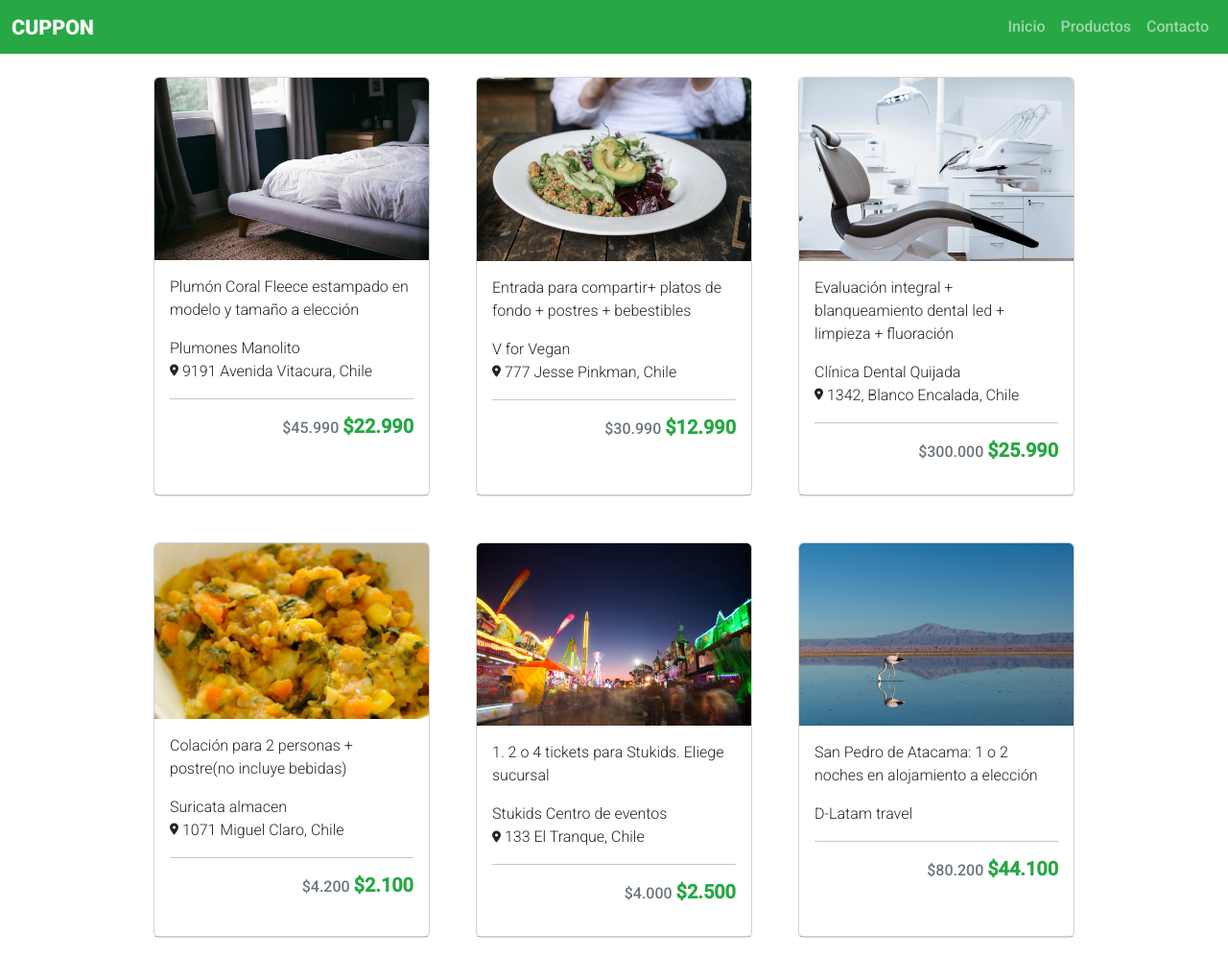
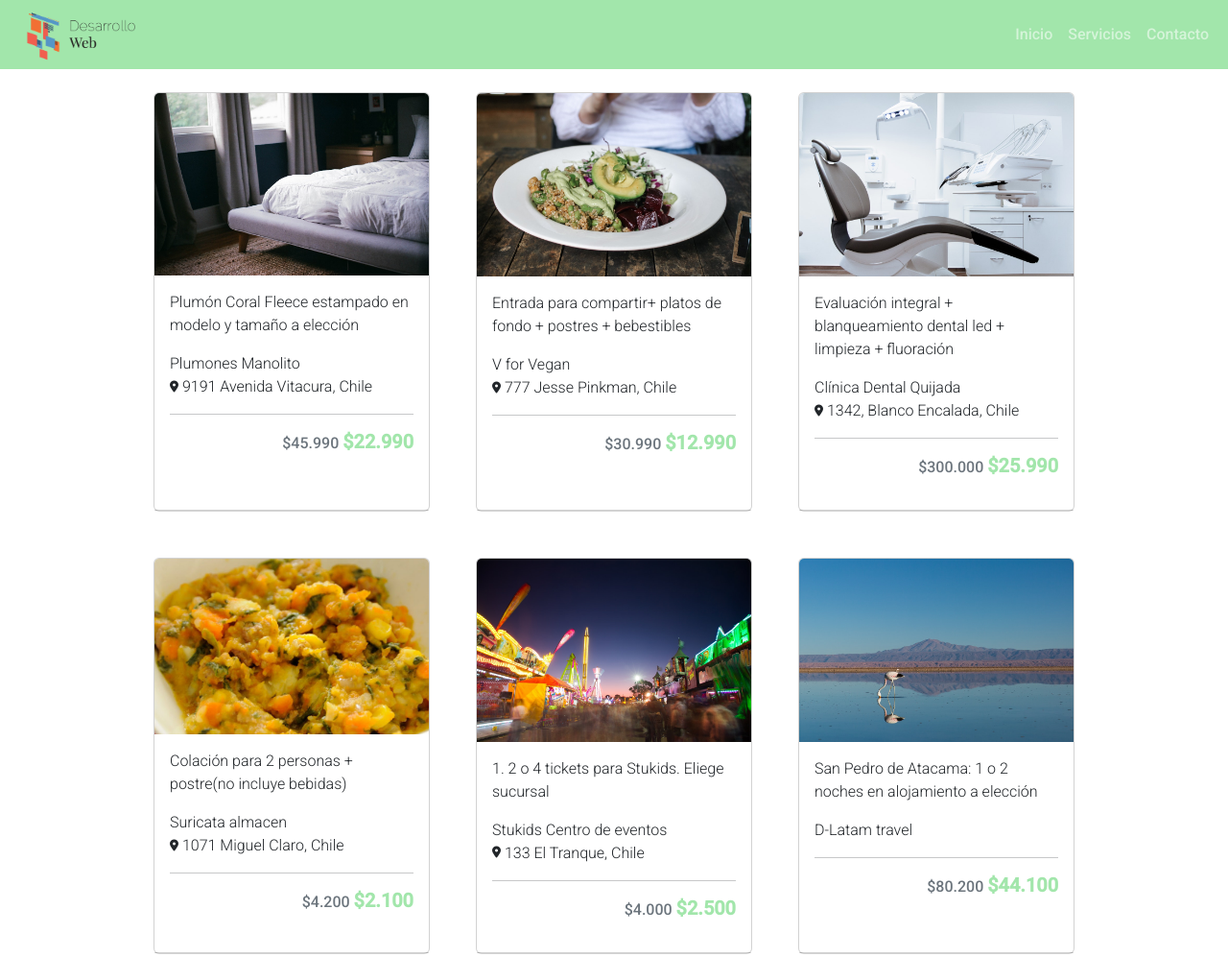
Before and after one commit to CamiloAliaga295/portafolio-final, a plain HTML site: page index.html in a window 1280 px wide. Shown: the top 997 px of the page at 96% size. Drawn offline with nearby package versions, Linux system fonts and the light colour scheme.

Commit message:
cambio logo y colores del sitio web

```diff
--- a/assets/css/style.css
+++ b/assets/css/style.css
@@ -1,7 +1,7 @@
 :root{
     --dark-blue: #212529;
     --gray: #707070;
-    --green: #28A745;
+    --green: #a2e6ab;
 }
 
 body {
@@ -9,7 +9,7 @@ body {
 }
 
 .logo {
-    width: 86px;
+    width: 150px;
 }
 
 .font-card {
@@ -17,7 +17,7 @@ body {
     font: size 16px;
 }
 
-.green{
+.green {
     color:var(--green)
 }
 
--- a/index.html
+++ b/index.html
@@ -17,10 +17,10 @@
 </head>
 <body>
     <header>
-        <nav class="navbar navbar-expand-lg bg-green navbar-dark">
+        <nav class="navbar navbar-expand-lg bg-blue navbar-dark">
             <div class="container-fluid">
               <a class="navbar-bran" href="#">
-                <img class="logo" src="assets/image/logo-white.png" alt="logo"
+                <img class="logo" src="assets/image/desweb.png" alt="logo"
             </a>
             <button class="navbar-toggler" type="button" data-bs-toggle="collapse" data-bs-target="#navbarNav" aria-controls="navbarNav" aria-expanded="false" aria-label="Toggle navigation">
                 <span class="navbar-toggler-icon"></span>
@@ -32,7 +32,7 @@
                     <a class="nav-link" href="#">Inicio</a>
                   </li>
                   <li class="nav-item">
-                    <a class="nav-link" href="#">Productos</a>
+                    <a class="nav-link" href="#">Servicios</a>
                   </li>
                   <li class="nav-item">
                     <a class="nav-link" href="#">Contacto</a>
@@ -157,5 +157,6 @@
         <img class="logo" src="./assets/image/logo-black.png" alt="cuppon">
         <p class="text-footer">©2018 Cuppon Latam. Todos los derechos reservados.</p>
     </footer>
+    <script src="https://cdn.jsdelivr.net/npm/bootstrap@5.2.2/dist/js/bootstrap.bundle.min.js" integrity="sha384-OERcA2EqjJCMA+/3y+gxIOqMEjwtxJY7qPCqsdltbNJuaOe923+mo//f6V8Qbsw3" crossorigin="anonymous"></script>
 </body>
 </html>
```
Also changed, not shown: assets/image/desweb.png (added).
